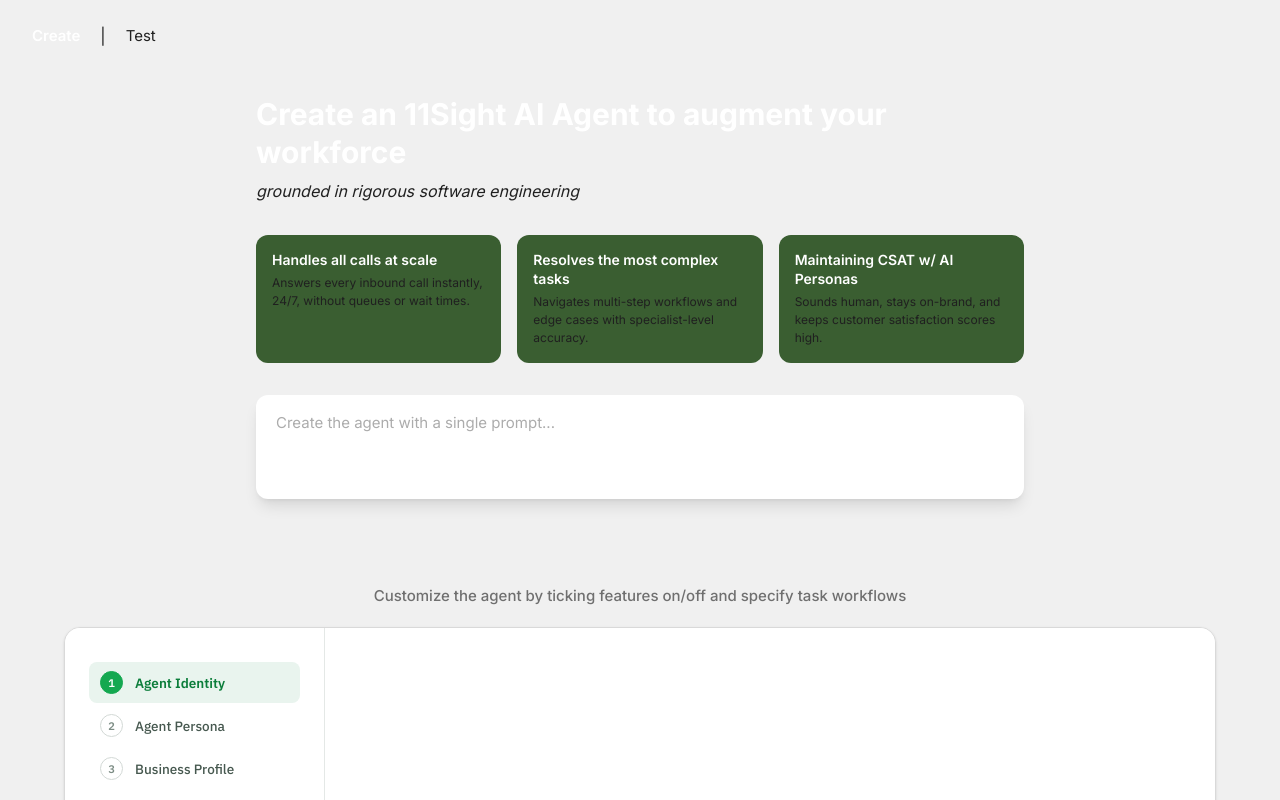
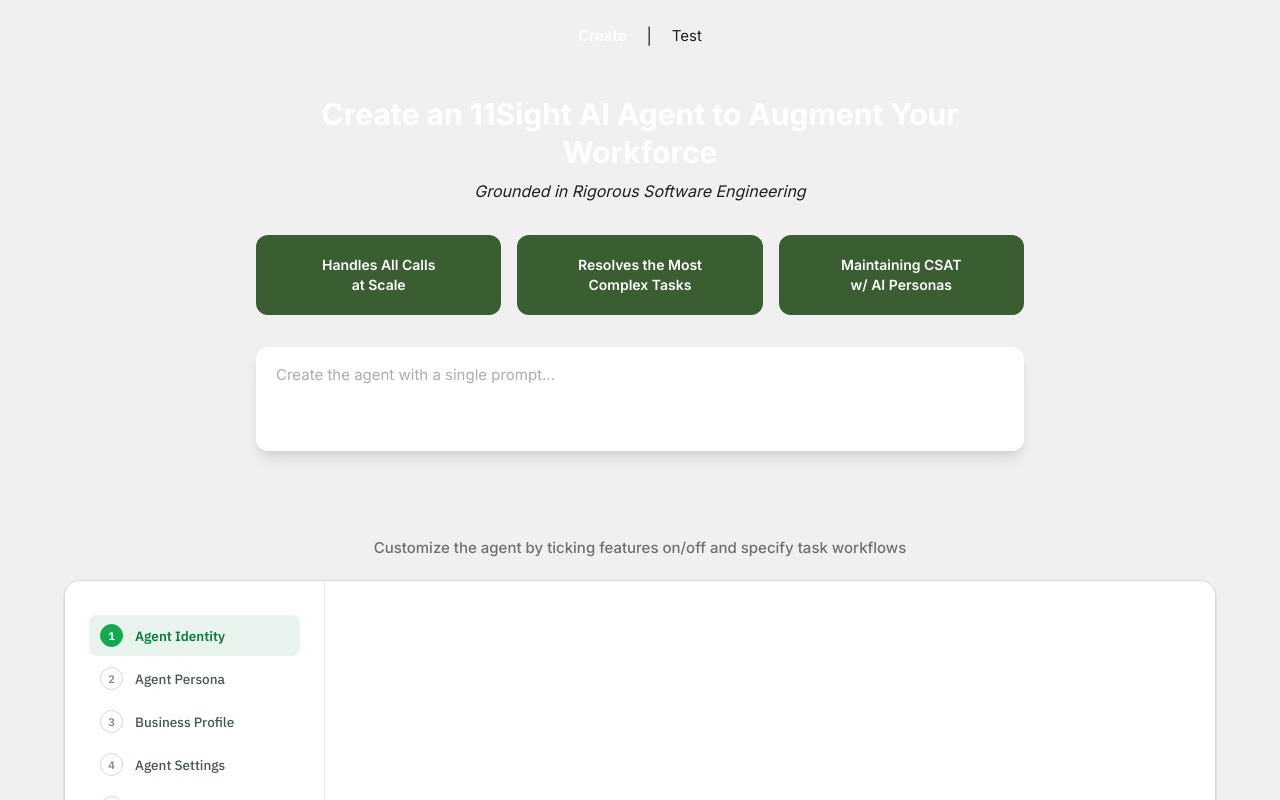
Before and after one commit to kjartan-bit/agent-builder, a Next.js app: page / in a window 1280 px wide. Shown: the top 800 px of the page. Built offline with nearby package versions, Linux system fonts and the light colour scheme.

Commit message:
Centre nav and headline, title-case copy, simplify benefit boxes to two lines

```diff
--- a/src/app/page.tsx
+++ b/src/app/page.tsx
@@ -5,18 +5,9 @@
 import { useRouter } from "next/navigation";
 
 const BENEFITS = [
-  {
-    title: "Handles all calls at scale",
-    desc: "Answers every inbound call instantly, 24/7, without queues or wait times.",
-  },
-  {
-    title: "Resolves the most complex tasks",
-    desc: "Navigates multi-step workflows and edge cases with specialist-level accuracy.",
-  },
-  {
-    title: "Maintaining CSAT w/ AI Personas",
-    desc: "Sounds human, stays on-brand, and keeps customer satisfaction scores high.",
-  },
+  { line1: "Handles All Calls", line2: "at Scale" },
+  { line1: "Resolves the Most", line2: "Complex Tasks" },
+  { line1: "Maintaining CSAT", line2: "w/ AI Personas" },
 ];
 
 export default function CreatePage() {
@@ -88,8 +79,8 @@
         style={{ background: "var(--color-primary-600)" }}
         className="px-8 pt-6 pb-12"
       >
-        {/* Nav */}
-        <nav className="flex items-center gap-5 mb-12">
+        {/* Nav — centred */}
+        <nav className="flex items-center justify-center gap-5 mb-12">
           <span className="font-semibold text-white" style={{ fontSize: 15 }}>Create</span>
           <span style={{ color: "var(--color-primary-400)" }}>|</span>
           <Link
@@ -101,13 +92,13 @@
           </Link>
         </nav>
 
-        <div className="max-w-3xl mx-auto">
+        <div className="max-w-3xl mx-auto text-center">
           {/* Headline */}
           <h1
             className="text-white font-bold mb-2"
             style={{ fontSize: 30, lineHeight: 1.25 }}
           >
-            Create an 11Sight AI Agent to augment your workforce
+            Create an 11Sight AI Agent to Augment Your Workforce
           </h1>
 
           {/* Subheadline */}
@@ -115,30 +106,26 @@
             className="mb-8 italic"
             style={{ fontSize: 16, color: "var(--color-primary-200)" }}
           >
-            grounded in rigorous software engineering
+            Grounded in Rigorous Software Engineering
           </p>
 
           {/* Benefit boxes */}
           <div className="grid grid-cols-3 gap-4 mb-8">
             {BENEFITS.map((b) => (
               <div
-                key={b.title}
-                className="rounded-xl p-4"
+                key={b.line1}
+                className="rounded-xl p-5 flex flex-col items-center justify-center text-center"
                 style={{
                   background: "var(--color-primary-700)",
                   border: "1px solid var(--color-primary-500)",
+                  minHeight: 80,
                 }}
               >
                 <p
-                  className="font-semibold text-white mb-1"
-                  style={{ fontSize: 14, lineHeight: 1.35 }}
+                  className="font-semibold text-white"
+                  style={{ fontSize: 14, lineHeight: 1.4 }}
                 >
-                  {b.title}
-                </p>
-                <p
-                  style={{ fontSize: 12, lineHeight: 1.5, color: "var(--color-primary-300)" }}
-                >
-                  {b.desc}
+                  {b.line1}<br />{b.line2}
                 </p>
               </div>
             ))}
--- a/src/app/test/page.tsx
+++ b/src/app/test/page.tsx
@@ -33,7 +33,7 @@
         style={{ background: "var(--color-primary-600)" }}
         className="relative px-8 pt-6 pb-14 overflow-hidden"
       >
-        <nav className="flex items-center gap-5 mb-10">
+        <nav className="flex items-center justify-center gap-5 mb-10">
           <Link
             href="/"
             className="text-white/50 hover:text-white/80 transition-colors"
@@ -67,9 +67,9 @@
           </button>
 
           <h1 className="text-white font-bold mb-8" style={{ fontSize: 24, lineHeight: 1.4 }}>
-            Test the agents reliability and compliance
+            Test the Agent's Reliability and Compliance
             <br />
-            while it resolves your most complex tasks
+            While It Resolves Your Most Complex Tasks
           </h1>
 
           {/* Mode buttons */}
@@ -121,7 +121,7 @@
             className="font-bold mb-6"
             style={{ fontSize: 20, lineHeight: 1.35, color: "var(--color-neutral-950)" }}
           >
-            Controlled onboarding framework for reliable and compliant AI Voice Agents
+            Controlled Onboarding Framework for Reliable and Compliant AI Voice Agents
           </h2>
 
           <ol className="space-y-4 mb-7">
```
